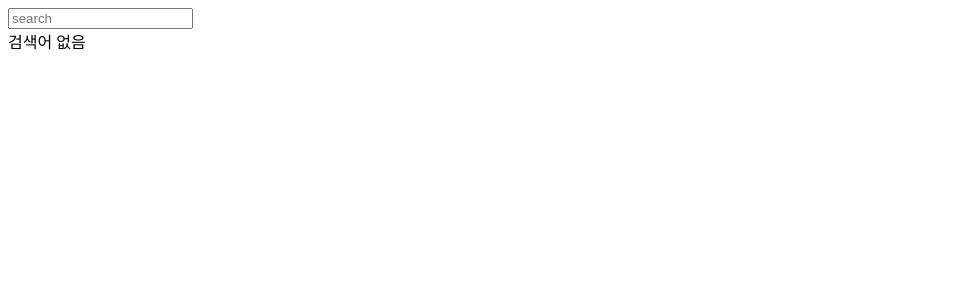
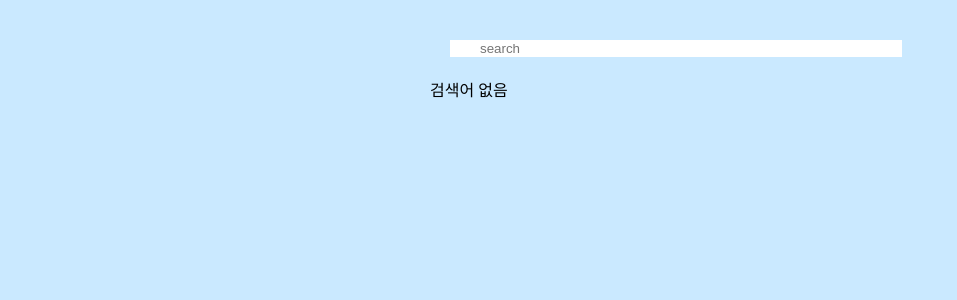
Before and after one commit to woongsnote/pre-onboarding-10th-2-10, a React (Create React App) app: page / in a window 1280 px wide. Shown: the top 300 px of the page, without its empty margins (0-957 px from the left). Built offline with nearby package versions, Linux system fonts and the light colour scheme.

Commit message:
style: 전역으로 스타일 적용

```diff
--- a/src/App.js
+++ b/src/App.js
@@ -1,5 +1,6 @@
 import React from 'react';
 import SearchBar from './pages/SearchBar';
+import './styles/global.css';
 
 function App() {
   return (
--- /dev/null
+++ b/src/styles/global.css
@@ -0,0 +1,77 @@
+body {
+  background-color: #cae9ff;
+}
+
+.App {
+  display: flex;
+  flex-direction: column;
+  margin: 20px auto;
+  max-width: 420px;
+}
+
+h2 {
+  font-size: 30px;
+  text-align: center;
+}
+
+input {
+  width: 100%;
+  font-weight: 400;
+  padding-left: 30px;
+  outline: none;
+  border: none;
+  margin: 20px;
+}
+
+ul {
+  background-color: #fff;
+  list-style: none;
+  border-radius: 20px;
+  padding: 10px;
+}
+
+li {
+  display: flex;
+  flex-direction: row;
+  align-items: center;
+  margin: 20px 0;
+}
+
+.search-bar__input-container {
+  display: flex;
+  flex-direction: row;
+  position: relative;
+  background-color: #ffffff;
+  border-radius: 50px;
+  margin-bottom: 20px;
+}
+
+.search-bar__icon-container {
+  position: absolute;
+  flex: 1;
+  top: 50%;
+  left: 20px;
+  transform: translateY(-50%);
+}
+
+button {
+  background-color: #007be9;
+  color: #ffffff;
+  cursor: pointer;
+  border: none;
+  border-radius: 0 25px 25px 0;
+  padding: 20px;
+  width: 80px;
+}
+
+.suggestion-item-text {
+  padding-left: 10px;
+}
+
+.empty-list {
+  display: flex;
+  flex-direction: column;
+  background-color: #ffffff;
+  border-radius: 20px;
+  padding: 10px;
+}
```
